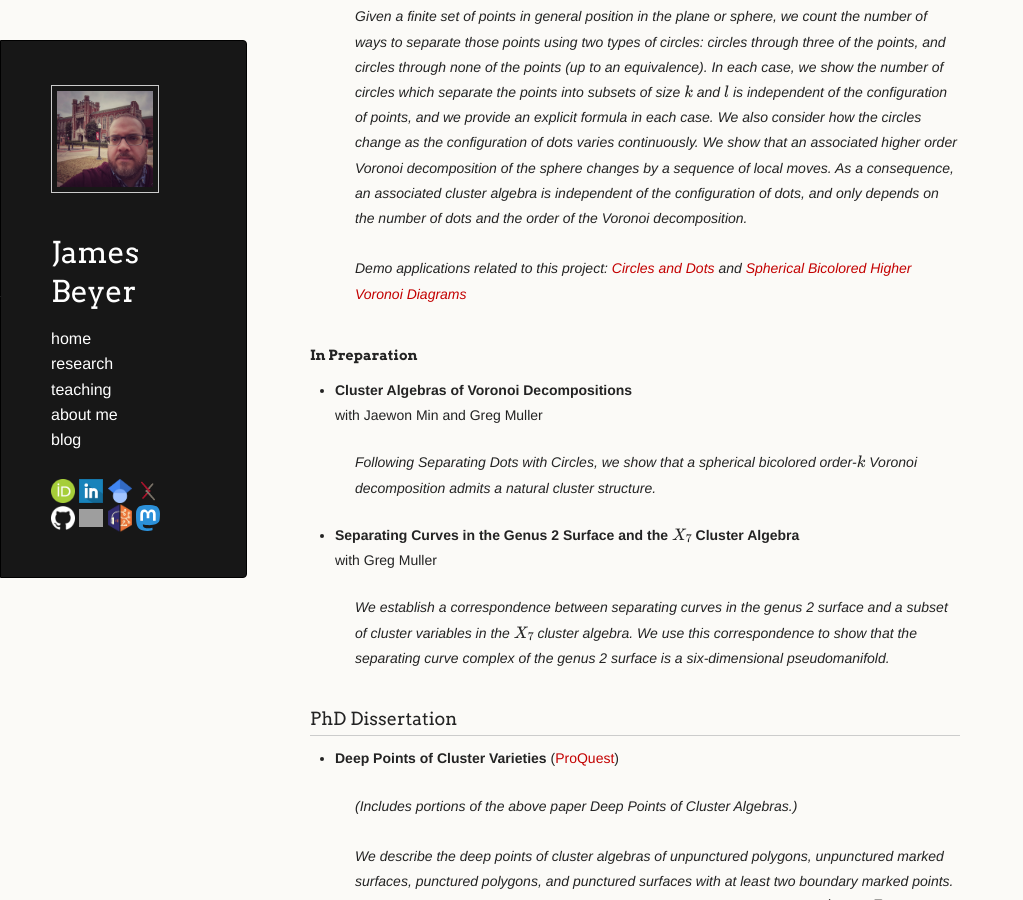
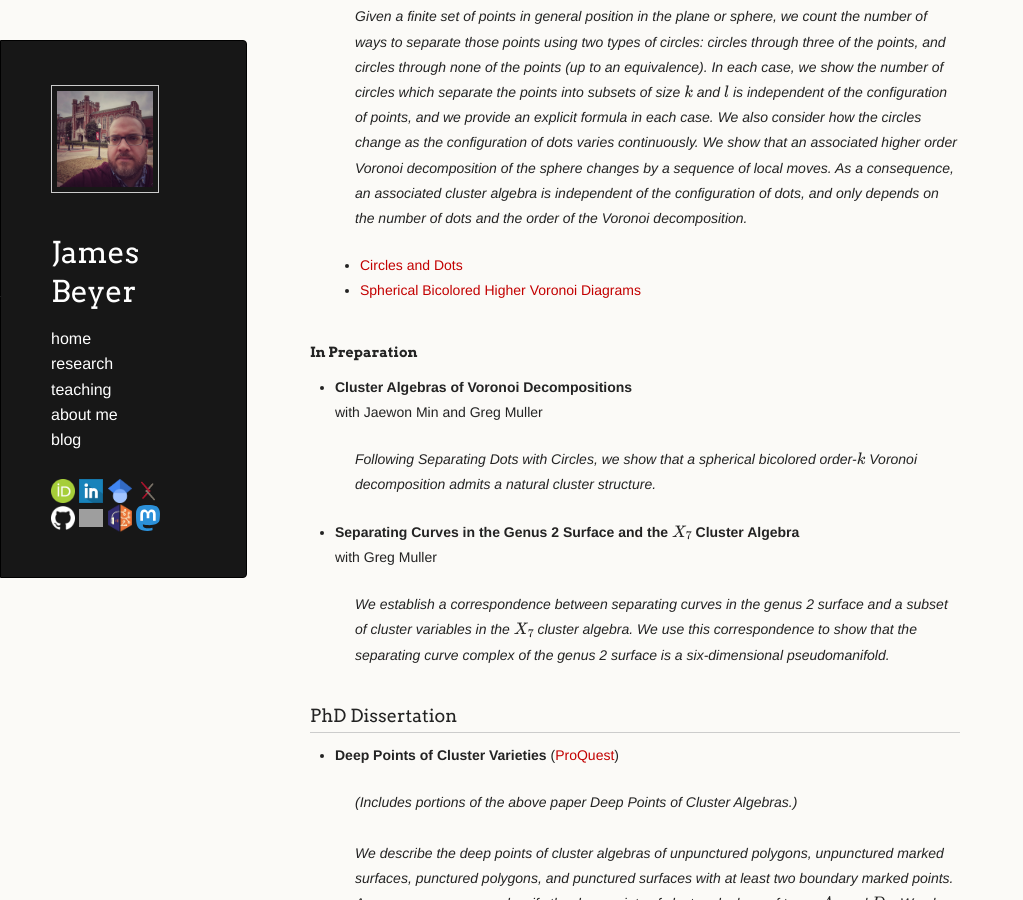
Before and after one commit to jebeyer/jebeyer.github.io, a Jekyll site: the page built from research.md, in a window 1280 px wide and 900 px high, scrolled down 744 px. Shown: the whole window, without its empty margins (0-1023 px from the left). Built offline with Jekyll 4.4.1, drawn with Linux system fonts in a browser that asks for light colours; a script that is not in the unit is left out; our own code applies the rules of GitHub Pages for plain Markdown files; grey boxes are pictures that could not be loaded.

Commit message:
Update research.md

```diff
--- a/research.md
+++ b/research.md
@@ -24,8 +24,10 @@ Most of my research is centered around cluster algebras, a type of commutative r
 * **Separating dots with circles** ([arXiv:2505.22851](https://arxiv.org/abs/2505.22851)) <br/>
     with [Jaewon Min](https://sites.google.com/view/jaewonmin/home) and Greg Muller
 
-    > Given a finite set of points in general position in the plane or sphere, we count the number of ways to separate those points using two types of circles: circles through three of the points, and circles through none of the points (up to an equivalence). In each case, we show the number of circles which separate the points into subsets of size \\(k\\) and \\(l\\) is independent of the configuration of points, and we provide an explicit formula in each case. We also consider how the circles change as the configuration of dots varies continuously. We show that an associated higher order Voronoi decomposition of the sphere changes by a sequence of local moves. As a consequence, an associated cluster algebra is independent of the configuration of dots, and only depends on the number of dots and the order of the Voronoi decomposition. <br/><br/>
-    Demo applications related to this project: [Circles and Dots](./circles-and-dots/index.html) and [Spherical Bicolored Higher Voronoi Diagrams](./higher-voronoi/index.html)
+    > Given a finite set of points in general position in the plane or sphere, we count the number of ways to separate those points using two types of circles: circles through three of the points, and circles through none of the points (up to an equivalence). In each case, we show the number of circles which separate the points into subsets of size \\(k\\) and \\(l\\) is independent of the configuration of points, and we provide an explicit formula in each case. We also consider how the circles change as the configuration of dots varies continuously. We show that an associated higher order Voronoi decomposition of the sphere changes by a sequence of local moves. As a consequence, an associated cluster algebra is independent of the configuration of dots, and only depends on the number of dots and the order of the Voronoi decomposition.
+
+    - [Circles and Dots](./circles-and-dots/index.html)
+    - [Spherical Bicolored Higher Voronoi Diagrams](./higher-voronoi/index.html)
 
 #### In Preparation
 
```
